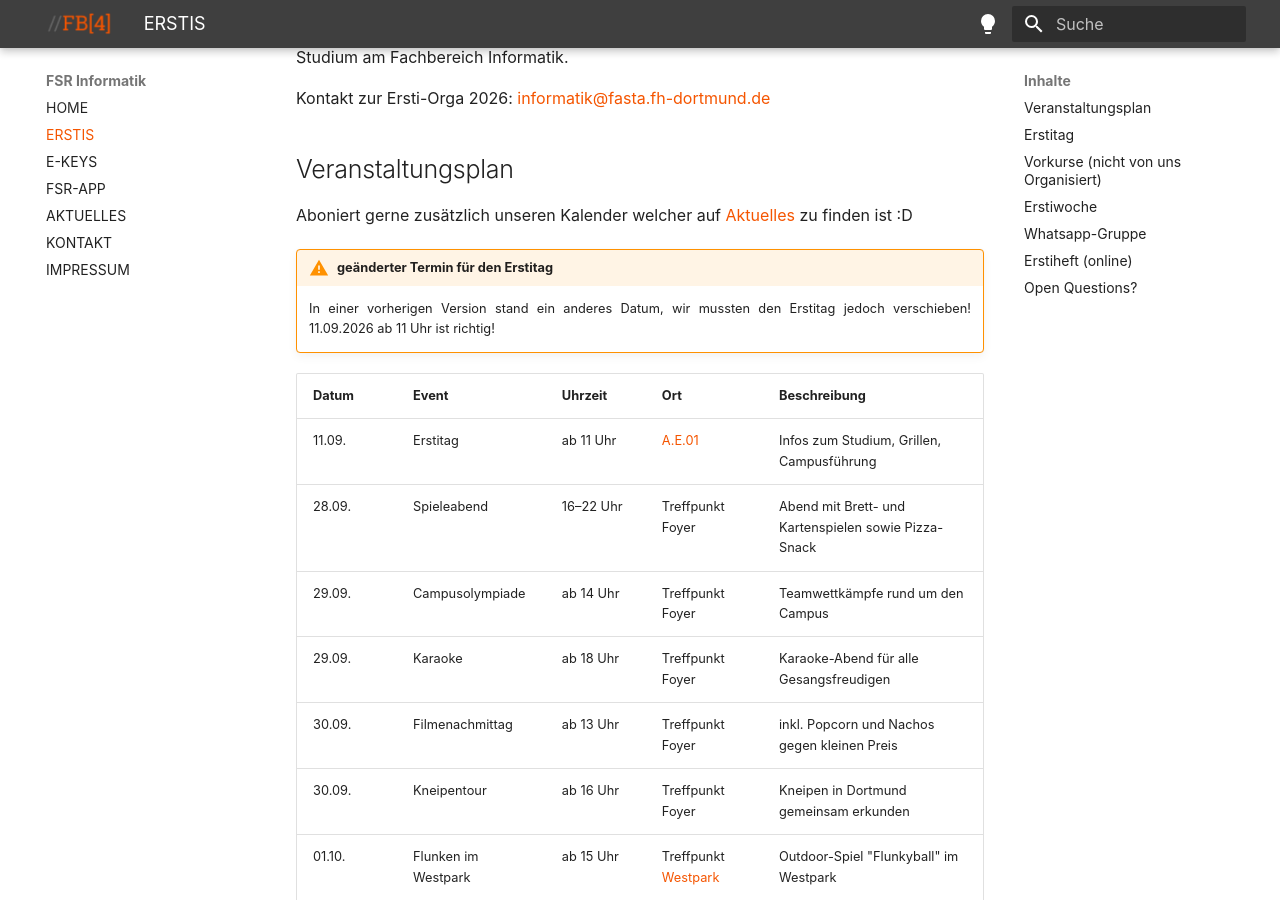
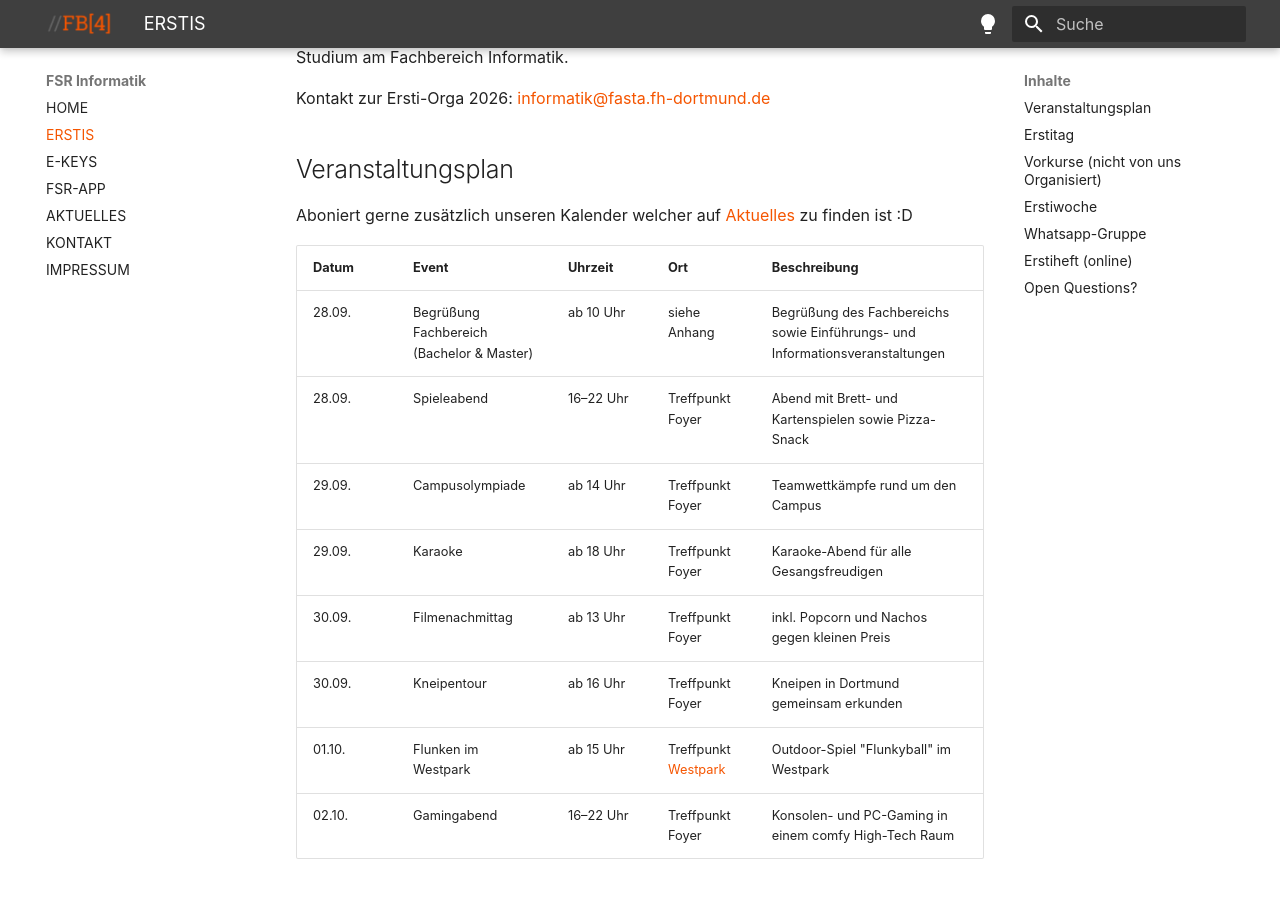
Before and after one commit to Fachschaftsrat-Informatik-FH-Dortmund/fsrfb4.de-mkdocs, an MkDocs documentation site: the page built from docs/erstis.md, in a window 1280 px wide and 900 px high, scrolled down 346 px. Built offline with MkDocs 1.6.1 and Material for MkDocs 9.7.7, drawn with Linux system fonts in a browser that asks for light colours; some web fonts are replaced; plug-ins that fetch from the network failed and are left out.

Commit message:
Erstitag durch Begrüßung Fachbereich ersetzen
Der Erstitag-Eintrag im Veranstaltungsplan liegt in der Vergangenheit
und wird durch die Begrüßung des Fachbereichs für Bachelor- und
Master-Studierende am 28.09. ab 10 Uhr ersetzt. Dabei auch die dazu-
gehörige, jetzt gegenstandslose Terminänderungs-Warnbox entfernt und
eine fehlende Leerzeile vor der Tabelle ergänzt, die deren Rendering
als Markdown-Tabelle verhindert hatte.

Co-Authored-By: Claude Sonnet 5 <noreply@anthropic.com>
Claude-Session: https://claude.ai/code/session_01VTTHGFURwis7xtX7Hn2gMk

```diff
--- a/docs/erstis.md
+++ b/docs/erstis.md
@@ -13,11 +13,10 @@ Kontakt zur Ersti-Orga 2026: [informatik@fasta.fh-dortmund.de](mailto:informatik
 
 ## Veranstaltungsplan
 Aboniert gerne zusätzlich unseren Kalender welcher auf [Aktuelles](https://fsrfb4.de/aktuelles/) zu finden ist :D
-!!! warning "geänderter Termin für den Erstitag"
-    In einer vorherigen Version stand ein anderes Datum, wir mussten den Erstitag jedoch verschieben! 11.09.2026 ab 11 Uhr ist richtig!
+
 | Datum       | Event              | Uhrzeit       | Ort                  | Beschreibung |
 |-------------|--------------------|---------------|----------------------|--------------|
-| 11.09.      | Erstitag           | ab 11 Uhr     | [A.E.01](https://wiki.fsrfb4.de/books/erstiheft/page/raume-finden){target="_blank"}     | Infos zum Studium, Grillen, Campusführung |
+| 28.09.      | Begrüßung Fachbereich (Bachelor & Master) | ab 10 Uhr | siehe Anhang | Begrüßung des Fachbereichs sowie Einführungs- und Informationsveranstaltungen |
 | 28.09.      | Spieleabend        | 16–22 Uhr     | Treffpunkt Foyer     | Abend mit Brett- und Kartenspielen sowie Pizza-Snack |
 | 29.09.      | Campusolympiade    | ab 14 Uhr     | Treffpunkt Foyer     | Teamwettkämpfe rund um den Campus |
 | 29.09.      | Karaoke            | ab 18 Uhr     | Treffpunkt Foyer     | Karaoke-Abend für alle Gesangsfreudigen |
```
